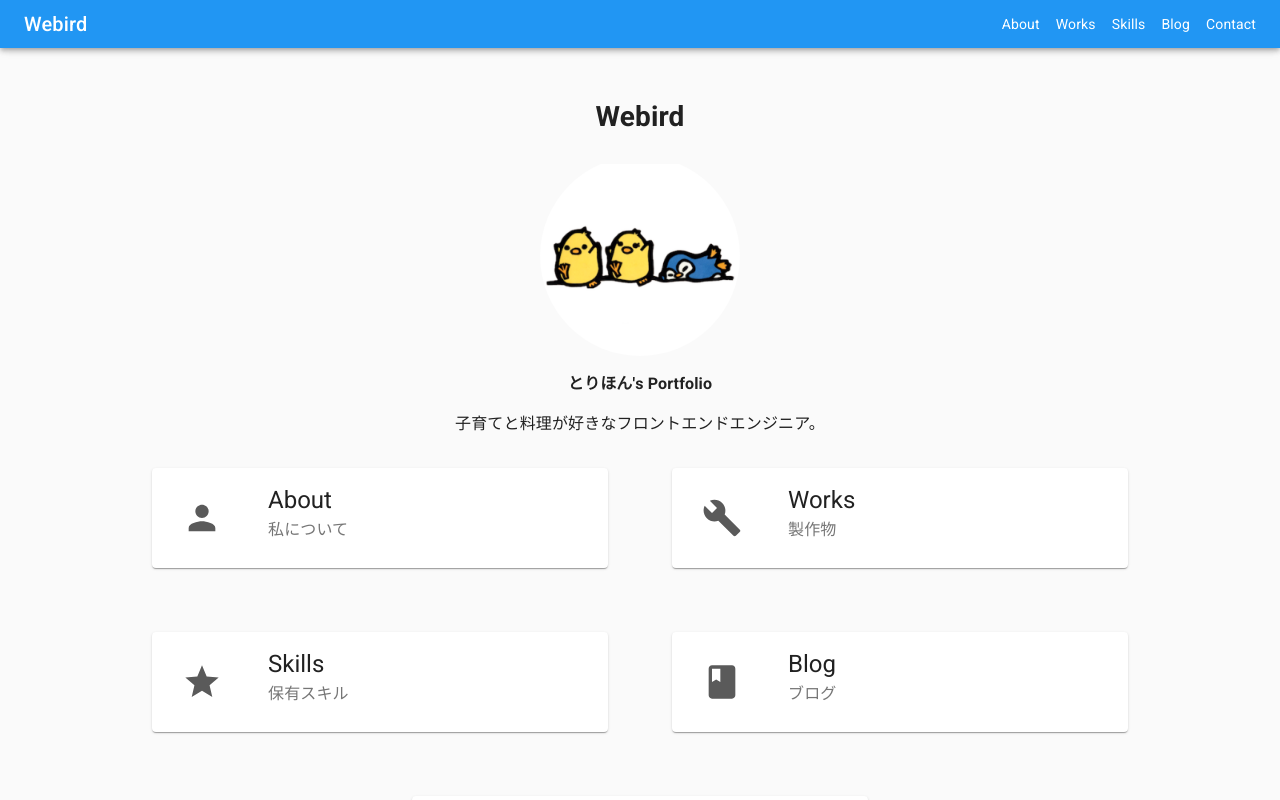
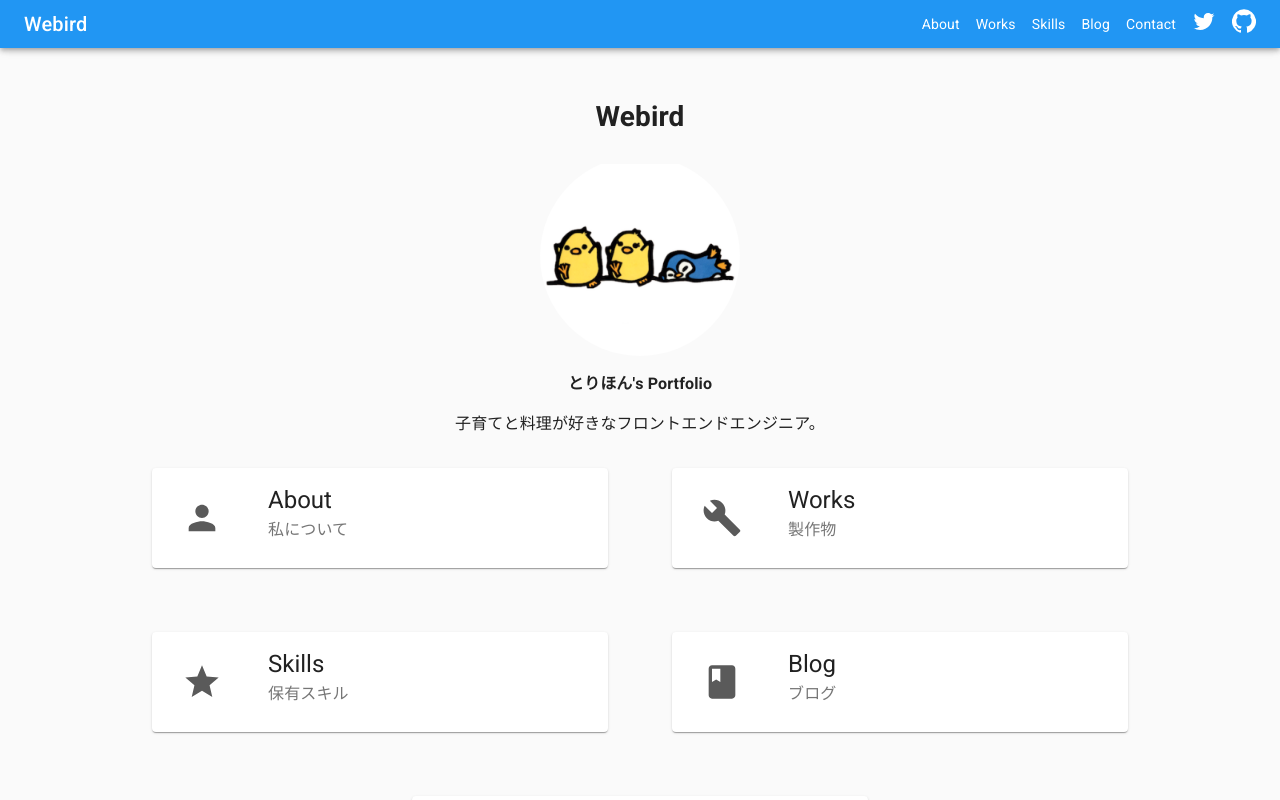
Before and after one commit to torihon62/portfolio-and-blog, a Next.js app: page / in a window 1280 px wide. Shown: the top 800 px of the page. Built offline with nearby package versions, Linux system fonts and the light colour scheme.

Commit message:
SNSアイコンを配置

```diff
--- a/components/Navbar.tsx
+++ b/components/Navbar.tsx
@@ -4,6 +4,7 @@ import { useRouter } from 'next/router';
 import {
   AppBar,
   createStyles,
+  Divider,
   Drawer,
   Hidden,
   IconButton,
@@ -16,6 +17,8 @@ import {
   Typography,
 } from '@material-ui/core';
 import MenuIcon from '@material-ui/icons/Menu';
+import TwitterIcon from '@material-ui/icons/Twitter';
+import GitHubIcon from '@material-ui/icons/GitHub';
 
 const useStyles = makeStyles((theme: Theme) =>
   createStyles({
@@ -31,6 +34,18 @@ const useStyles = makeStyles((theme: Theme) =>
     link: {
       textDecoration: 'none',
       color: 'white',
+    },
+    snsLinks: {
+      marginTop: '15px',
+      display: 'flex',
+      justifyContent: 'space-evenly',
+    },
+    snsLink: {
+      textDecoration: 'none',
+      color: 'inherit',
+      '& svg': {
+        fontSize: '32px',
+      },
     },
     drawer: {
       minWidth: '200px',
@@ -87,6 +102,16 @@ export const NavBar: React.FC = () => {
                 </Link>
               </div>
             ))}
+            <div className={classes.nav}>
+              <a href={'https://twitter.com/torihon62'} target={'_blank'} className={classes.link}>
+                <TwitterIcon />
+              </a>
+            </div>
+            <div className={classes.nav}>
+              <a href={'https://github.com/torihon62'} target={'_blank'} className={classes.link}>
+                <GitHubIcon />
+              </a>
+            </div>
           </Hidden>
           <Hidden smUp>
             <IconButton onClick={() => setDrawerOpen(true)} edge="start" color="inherit" aria-label="menu">
@@ -100,6 +125,19 @@ export const NavBar: React.FC = () => {
                   </ListItem>
                 ))}
               </List>
+              <Divider />
+              <div className={classes.snsLinks}>
+                <div>
+                  <a href={'https://twitter.com/torihon62'} target={'_blank'} className={classes.snsLink}>
+                    <TwitterIcon />
+                  </a>
+                </div>
+                <div>
+                  <a href={'https://github.com/torihon62'} target={'_blank'} className={classes.snsLink}>
+                    <GitHubIcon />
+                  </a>
+                </div>
+              </div>
             </Drawer>
           </Hidden>
         </Toolbar>
```
